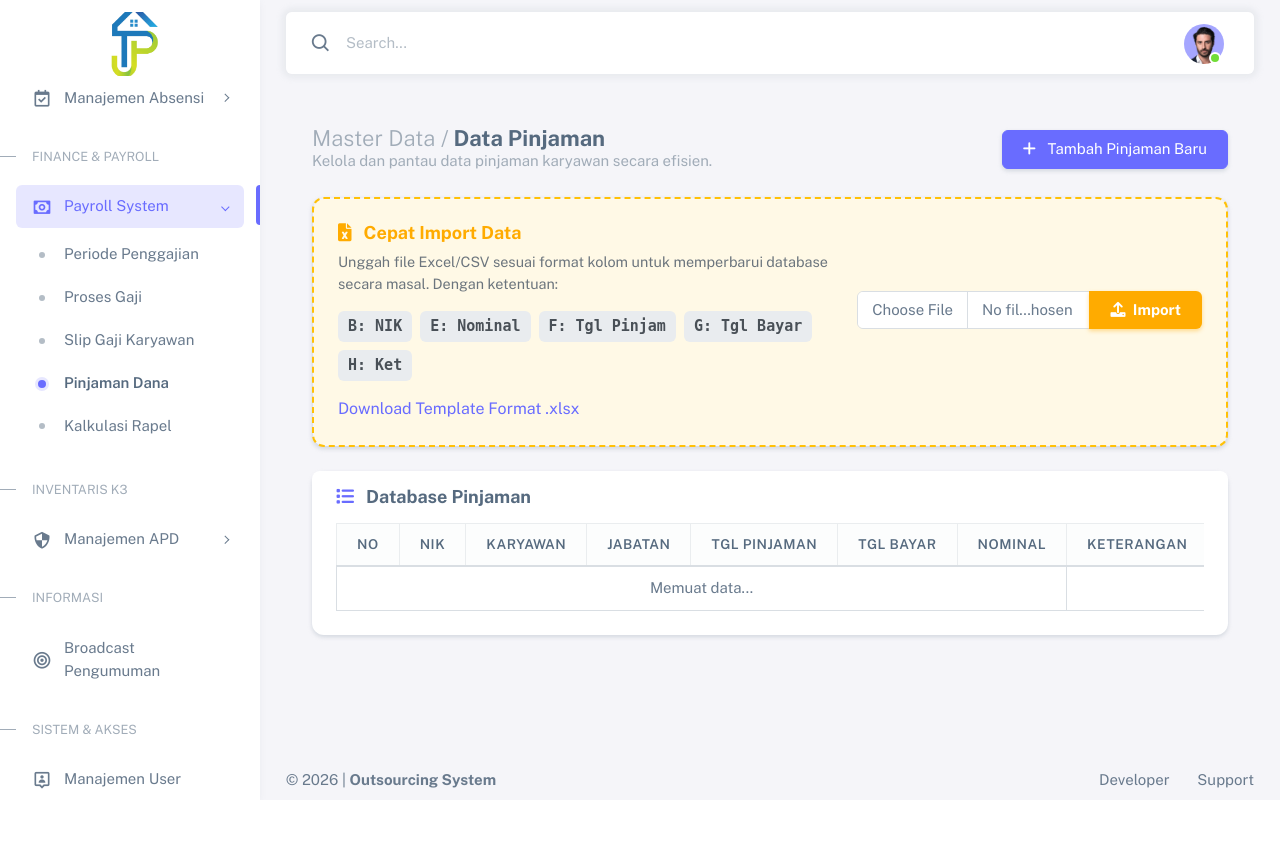
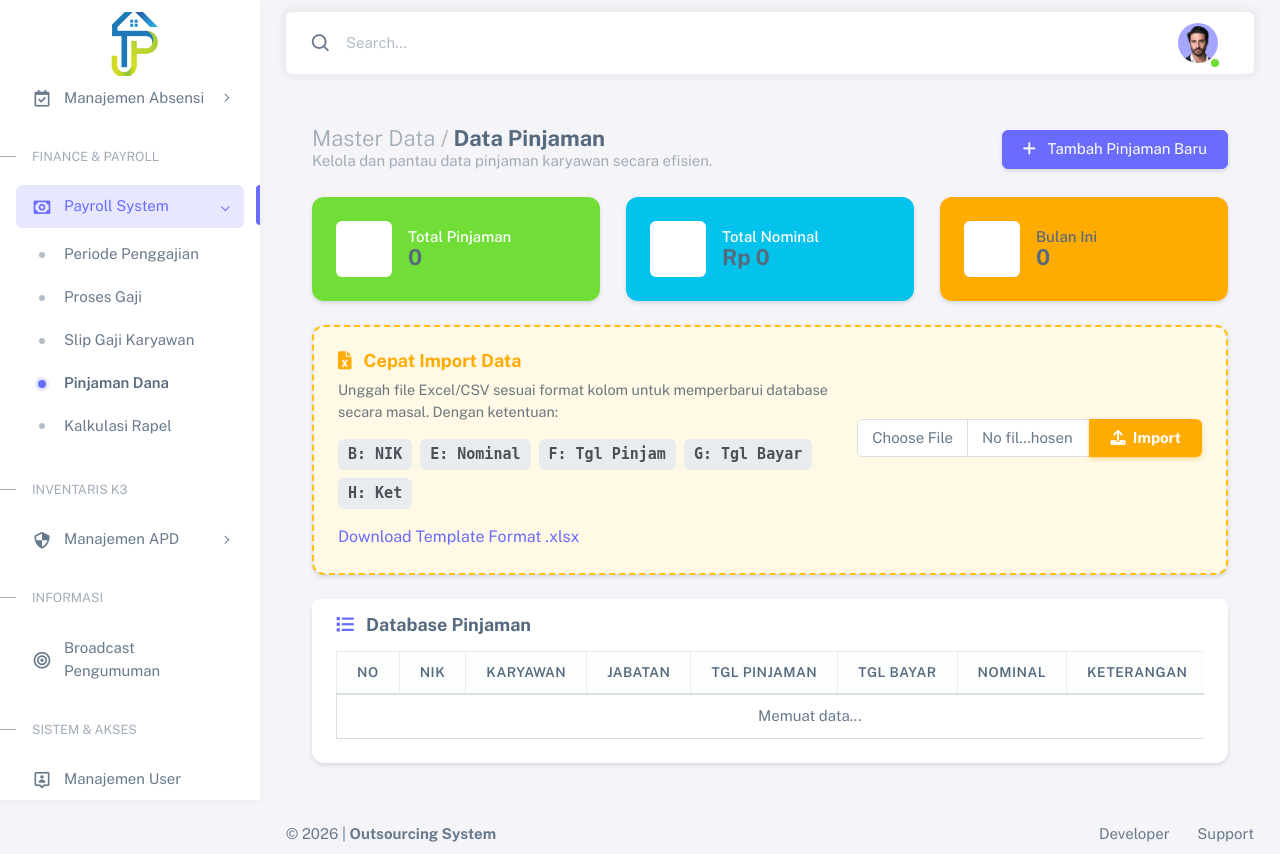
Before and after one commit to lukheman/hadirka-web, a PHP site: page /tjs-outsoorsing/data-pinjaman in a window 1280 px wide. Before the commit the page ends 800 px from the top, so only its background shows below. Run offline with PHP 8.4, Linux system fonts and the light colour scheme; the visitor is signed in with stand-in values (Sample User, id 1); data that the repository does not hold is empty; some libraries are stand-ins or nearby versions.

Commit message:
update view pinjaman

```diff
--- a/view/penggajian/data-pinjaman.php
+++ b/view/penggajian/data-pinjaman.php
@@ -38,6 +38,38 @@
         font-size: 0.9rem;
         color: #6c757d;
     }
+
+    /* Tambahan CSS untuk Kartu Statistik */
+    .hover-lift {
+        transition: all 0.3s ease;
+        cursor: pointer;
+    }
+
+    .hover-lift:hover {
+        transform: translateY(-5px);
+        box-shadow: 0 0.5rem 1rem rgba(0, 0, 0, 0.15) !important;
+    }
+
+    .avatar {
+        width: 3rem;
+        height: 3rem;
+        display: flex;
+        align-items: center;
+        justify-content: center;
+    }
+
+    .avatar-lg {
+        width: 3.5rem;
+        height: 3.5rem;
+    }
+
+    .avatar-initial {
+        display: flex;
+        align-items: center;
+        justify-content: center;
+        width: 100%;
+        height: 100%;
+    }
 </style>
 
 <div class="content-wrapper">
@@ -53,6 +85,66 @@
             <button class="btn btn-primary shadow-sm" data-bs-toggle="modal" data-bs-target="#modalTambahPinjaman">
                 <i class="fa fa-plus me-2"></i> Tambah Pinjaman Baru
             </button>
+        </div>
+
+        <div class="row mb-4">
+            <div class="col-md-4">
+                <div class="card bg-success text-white shadow-sm hover-lift">
+                    <div class="card-body">
+                        <div class="d-flex align-items-center">
+                            <div class="flex-shrink-0">
+                                <div class="avatar avatar-lg">
+                                    <div class="avatar-initial bg-white bg-opacity-25 rounded">
+                                        <i class="fa fa-hand-holding-usd fa-2x"></i>
+                                    </div>
+                                </div>
+                            </div>
+                            <div class="flex-grow-1 ms-3">
+                                <h6 class="mb-0 text-white">Total Pinjaman</h6>
+                                <h4 class="mb-0 fw-bold" id="totalPinjaman">0</h4>
+                            </div>
+                        </div>
+                    </div>
+                </div>
+            </div>
+            <div class="col-md-4">
+                <div class="card bg-info text-white shadow-sm hover-lift">
+                    <div class="card-body">
+                        <div class="d-flex align-items-center">
+                            <div class="flex-shrink-0">
+                                <div class="avatar avatar-lg">
+                                    <div class="avatar-initial bg-white bg-opacity-25 rounded">
+                                        <i class="fa fa-money-bill fa-2x"></i>
+                                    </div>
+                                </div>
+                            </div>
+                            <div class="flex-grow-1 ms-3">
+                                <h6 class="mb-0 text-white">Total Nominal</h6>
+                                <h4 class="mb-0 fw-bold" id="totalNominal">Rp 0</h4>
+                            </div>
+                        </div>
+                    </div>
+                </div>
+            </div>
+            <div class="col-md-4">
+                <div class="card bg-warning text-dark shadow-sm hover-lift">
+                    <div class="card-body">
+                        <div class="d-flex align-items-center">
+                            <div class="flex-shrink-0">
+                                <div class="avatar avatar-lg">
+                                    <div class="avatar-initial bg-white bg-opacity-50 rounded">
+                                        <i class="fa fa-calendar fa-2x"></i>
+                                    </div>
+                                </div>
+                            </div>
+                            <div class="flex-grow-1 ms-3">
+                                <h6 class="mb-0">Bulan Ini</h6>
+                                <h4 class="mb-0 fw-bold" id="bulanIni">0</h4>
+                            </div>
+                        </div>
+                    </div>
+                </div>
+            </div>
         </div>
 
         <div class="row">
@@ -234,7 +326,7 @@
         // === LOAD DATA ===
         function loadPinjaman() {
             // Tampilkan skeleton/loading sederhana
-            tbody.innerHTML = '<tr><td colspan="7" class="text-center">Memuat data...</td></tr>';
+            tbody.innerHTML = '<tr><td colspan="9" class="text-center">Memuat data...</td></tr>';
 
             fetch("app/controller/get-data/get-pinjaman.php")
                 .then(res => res.text())
@@ -253,6 +345,26 @@
                             info: "Menampilkan _PAGE_ dari _PAGES_"
                         }
                     });
+
+                    // Panggil fungsi update stats setelah tabel berhasil diload
+                    updateStats();
+                });
+        }
+
+        // === UPDATE STATS PINJAMAN ===
+        function updateStats() {
+            fetch("app/controller/get-data/get-pinjaman-stats.php")
+                .then(res => {
+                    if (!res.ok) throw new Error('Network response was not ok');
+                    return res.json();
+                })
+                .then(data => {
+                    document.getElementById("totalPinjaman").textContent = data.total || 0;
+                    document.getElementById("totalNominal").textContent = "Rp " + (data.nominal || 0).toLocaleString('id-ID');
+                    document.getElementById("bulanIni").textContent = data.bulan_ini || 0;
+                })
+                .catch(error => {
+                    console.error('Error updating stats:', error);
                 });
         }
 
```
Also changed, not shown: app/controller/get-data/get-pinjaman-stats.php (added, +30 -0 lines).
